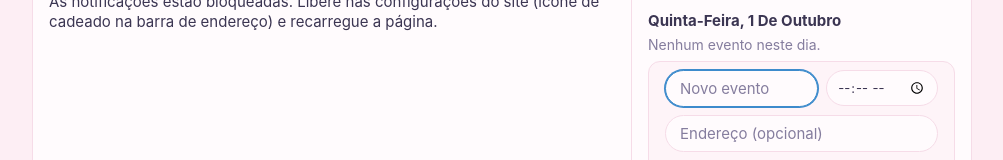
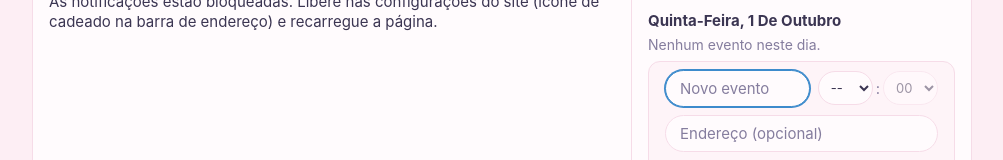
Before and after one commit to Angelo2364/Checklist, a React (Vite) app: page / in a window 1280 px wide. Both pictures are taken after a click on the button "Adicionar evento". Shown: the part 299-459 px from the top of the page, without its empty margins (138-1141 px from the left). Built offline with nearby package versions, Linux system fonts and the light colour scheme.

Commit message:
Add 24-hour time selector component and update event/task forms

```diff
--- a/src/App.css
+++ b/src/App.css
@@ -882,3 +882,20 @@ a.ck-ev-mapa:hover {
 .ck-form-grupo input[type="text"] {
   min-width: 120px;
 }
+
+/* seletor de horário em 24h */
+.ck-hora24 {
+  display: inline-flex;
+  flex: none;
+  align-items: center;
+  gap: 3px;
+  color: var(--suave);
+}
+
+.ck-hora24 select {
+  padding: 7px 8px;
+}
+
+.ck-hora24 select:disabled {
+  opacity: 0.5;
+}
--- a/src/App.jsx
+++ b/src/App.jsx
@@ -55,6 +55,32 @@ function linkGoogle(e) {
   return `https://calendar.google.com/calendar/render?action=TEMPLATE&text=${encodeURIComponent(e.titulo)}&dates=${datas}` +
     (e.endereco ? `&location=${encodeURIComponent(e.endereco)}` : "") +
     (e.descricao ? `&details=${encodeURIComponent(e.descricao)}` : "");
+}
+
+/* Horário sempre em 24 horas (o campo nativo segue a configuração do sistema) */
+function Hora24({ value, onChange, rotulo, opcional }) {
+  const [h, m] = value ? value.split(":") : ["", "00"];
+  const horas = Array.from({ length: 24 }, (_, i) => z2(i));
+  const base = Array.from({ length: 12 }, (_, i) => z2(i * 5));
+  const minutos = base.includes(m) ? base : [...base, m].sort();
+  const mudar = (nh, nm) => onChange(nh === "" ? "" : `${nh}:${nm}`);
+
+  return (
+    <span className="ck-hora24" role="group" aria-label={rotulo} title={rotulo}>
+      <select value={h} onChange={(e) => mudar(e.target.value, m)} aria-label={`${rotulo} - hora`}>
+        {opcional && <option value="">--</option>}
+        {horas.map((x) => (
+          <option key={x} value={x}>{x}</option>
+        ))}
+      </select>
+      <span aria-hidden="true">:</span>
+      <select value={m} disabled={h === ""} onChange={(e) => mudar(h, e.target.value)} aria-label={`${rotulo} - minuto`}>
+        {minutos.map((x) => (
+          <option key={x} value={x}>{x}</option>
+        ))}
+      </select>
+    </span>
+  );
 }
 
 /* Calendário do mês com eventos */
@@ -176,7 +202,7 @@ function Calendario({ eventos, adicionar, apagar }) {
             aria-label="Título do evento"
             maxLength={100}
           />
-          <input type="time" value={hora} onChange={(e) => setHora(e.target.value)} aria-label="Horário (opcional)" />
+          <Hora24 value={hora} onChange={setHora} opcional rotulo="Horário do evento (opcional)" />
           <input
             type="text"
             className="ck-campo-largo"
@@ -257,6 +283,7 @@ function horaAtual() {
   return new Date().toLocaleTimeString("pt-BR", {
     hour: "2-digit",
     minute: "2-digit",
+    hourCycle: "h23",
   });
 }
 
@@ -352,13 +379,7 @@ function NovaTarefa({ onAdd, placeholder, onFechar, idCampo }) {
         ))}
       </select>
       {repete !== "0" && (
-        <input
-          type="time"
-          value={hora}
-          onChange={(e) => setHora(e.target.value)}
-          aria-label="Horário em que a tarefa volta"
-          title="Horário em que a tarefa volta (00:00 = meia-noite)"
-        />
+        <Hora24 value={hora} onChange={setHora} rotulo="Horário em que a tarefa volta" />
       )}
       <button type="submit" disabled={!texto.trim()}>
         Adicionar
@@ -452,13 +473,7 @@ function EditarTarefa({ tarefa, onSalvar, onCancelar }) {
         ))}
       </select>
       {repete !== "0" && (
-        <input
-          type="time"
-          value={hora}
-          onChange={(e) => setHora(e.target.value)}
-          aria-label="Horário em que a tarefa volta"
-          title="Horário em que a tarefa volta (00:00 = meia-noite)"
-        />
+        <Hora24 value={hora} onChange={setHora} rotulo="Horário em que a tarefa volta" />
       )}
       <span className="ck-edit-acoes">
         <button type="submit" disabled={!texto.trim()}>Salvar</button>
```
Also changed, not shown: 1 other file (tests, documents, lock files or other folders).
